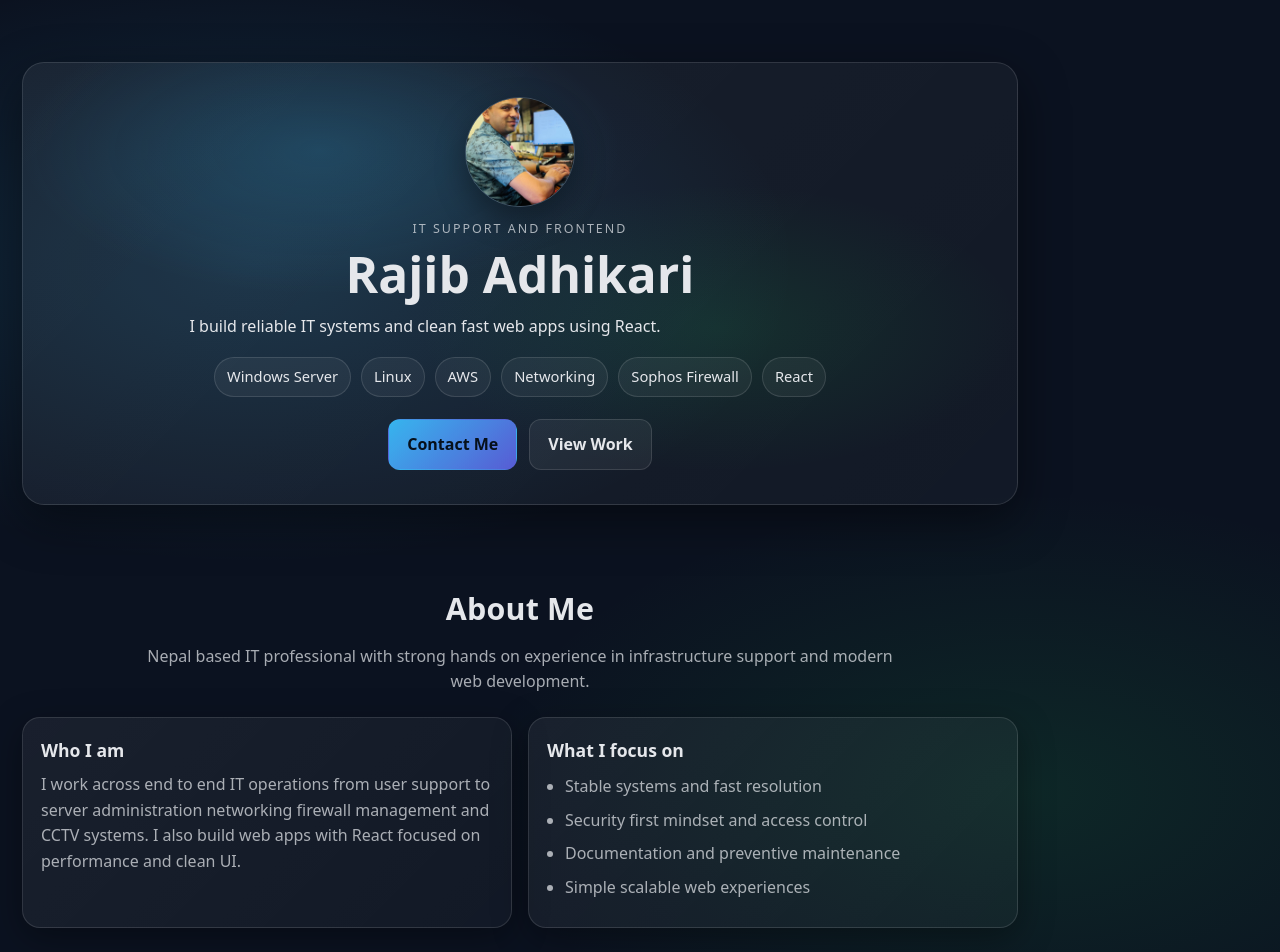
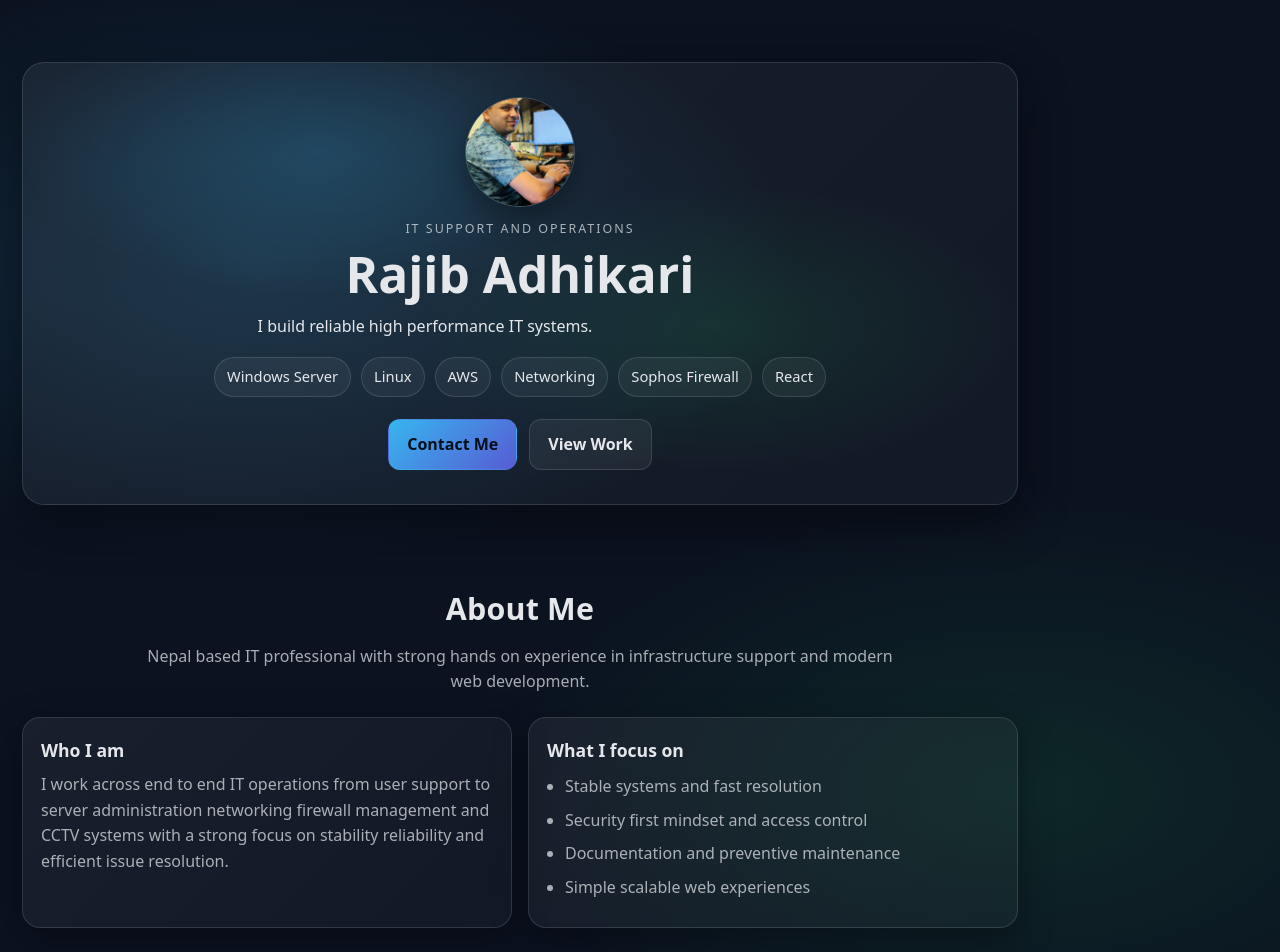
Before and after one commit to rajibadhi/rajib-portfolio, a React (Vite) app: page / in a window 1280 px wide. Shown: the top 952 px of the page. Built offline with nearby package versions, Linux system fonts and the light colour scheme.

Commit message:
ui improvement

```diff
--- a/src/App.jsx
+++ b/src/App.jsx
@@ -52,10 +52,10 @@ export default function App() {
         <div className="heroCard center">
           <img className="avatar" src={profile} alt="Rajib Adhikari" />
 
-          <p className="kicker">IT Support and Frontend</p>
+          <p className="kicker">IT Support and Operations</p>
           <h1>Rajib Adhikari</h1>
           <p className="subtitle centerText">
-            I build reliable IT systems and clean fast web apps using React.
+            I build reliable high performance IT systems.
           </p>
 
           <div className="heroChips">
@@ -91,8 +91,8 @@ export default function App() {
           <div className="card">
             <h3>Who I am</h3>
             <p className="muted">
-              I work across end to end IT operations from user support to server administration networking firewall management and CCTV systems.
-              I also build web apps with React focused on performance and clean UI.
+              I work across end to end IT operations from user support to server administration networking firewall
+              management and CCTV systems with a strong focus on stability reliability and efficient issue resolution.
             </p>
           </div>
 
```
